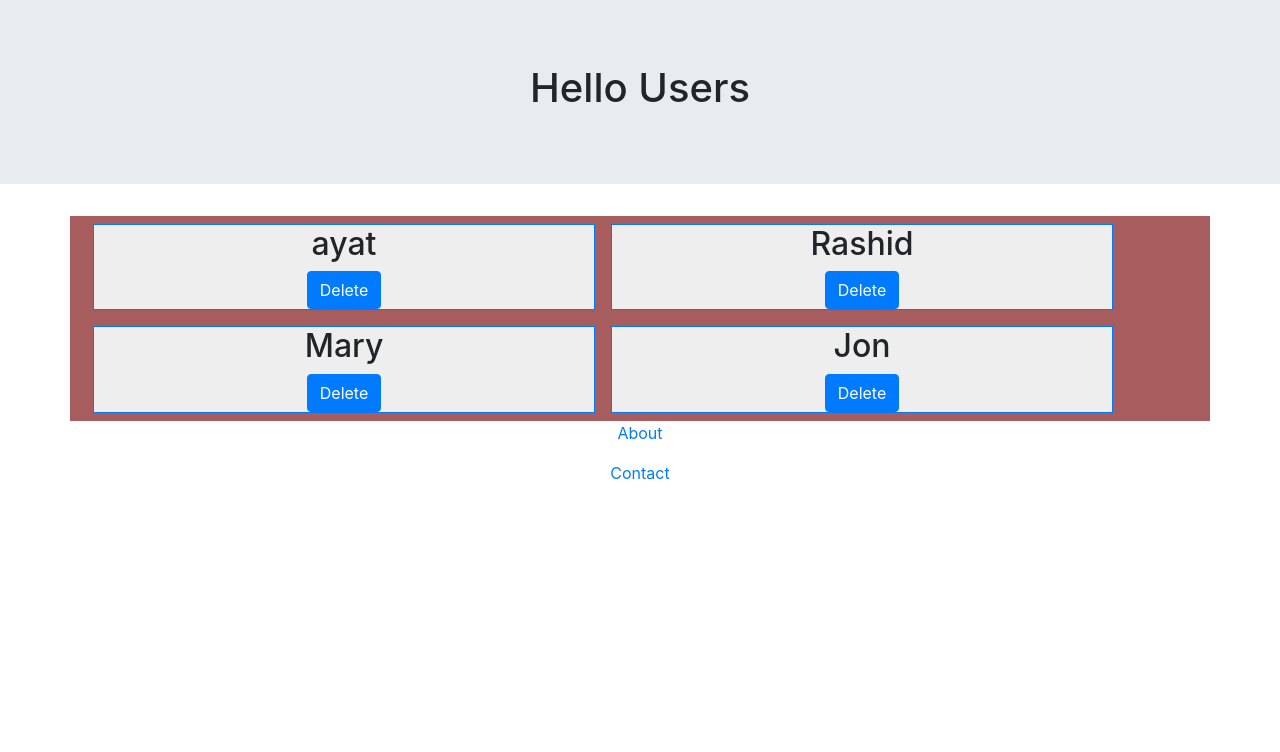
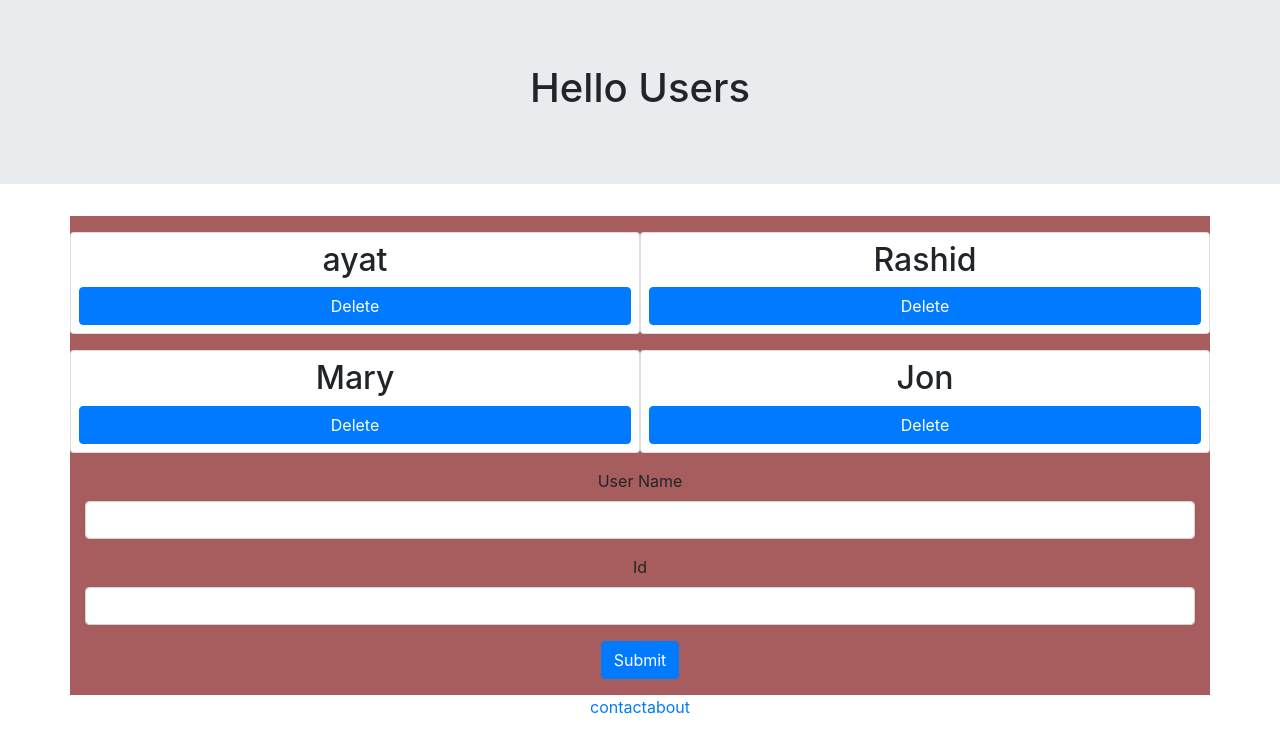
Before and after one commit to ayatrashid89/Account-Management-Console, a React (Create React App) app: page / in a window 1280 px wide. Shown: the top 752 px of the page. Built offline with nearby package versions, Linux system fonts and the light colour scheme.

Commit message:
controlled form

```diff
--- a/package.json
+++ b/package.json
@@ -10,7 +10,7 @@
     "react": "^16.13.1",
     "react-bootstrap": "^1.0.1",
     "react-dom": "^16.13.1",
-    "react-router-dom": "^4.2.2",
+    "react-router-dom": "^4.3.1",
     "react-scripts": "3.4.1",
     "reactstrap": "^8.4.1"
   },
--- a/public/index.html
+++ b/public/index.html
@@ -10,34 +10,14 @@
       content="Web site created using create-react-app"
     />
     <link rel="apple-touch-icon" href="%PUBLIC_URL%/logo192.png" />
-    <!--
-      manifest.json provides metadata used when your web app is installed on a
-      user's mobile device or desktop. See https://developers.google.com/web/fundamentals/web-app-manifest/
-    -->
+    <link rel="stylesheet" href="https://maxcdn.bootstrapcdn.com/bootstrap/4.0.0/css/bootstrap.min.css" integrity="sha384-Gn5384xqQ1aoWXA+058RXPxPg6fy4IWvTNh0E263XmFcJlSAwiGgFAW/dAiS6JXm" crossorigin="anonymous">
     <link rel="manifest" href="%PUBLIC_URL%/manifest.json" />
-    <!--
-      Notice the use of %PUBLIC_URL% in the tags above.
-      It will be replaced with the URL of the `public` folder during the build.
-      Only files inside the `public` folder can be referenced from the HTML.
 
-      Unlike "/favicon.ico" or "favicon.ico", "%PUBLIC_URL%/favicon.ico" will
-      work correctly both with client-side routing and a non-root public URL.
-      Learn how to configure a non-root public URL by running `npm run build`.
-    -->
     <title>React App</title>
   </head>
   <body>
     <noscript>You need to enable JavaScript to run this app.</noscript>
     <div id="root"></div>
-    <!--
-      This HTML file is a template.
-      If you open it directly in the browser, you will see an empty page.
 
-      You can add webfonts, meta tags, or analytics to this file.
-      The build step will place the bundled scripts into the <body> tag.
-
-      To begin the development, run `npm start` or `yarn start`.
-      To create a production bundle, use `npm run build` or `yarn build`.
-    -->
   </body>
 </html>
--- a/src/App.css
+++ b/src/App.css
@@ -7,25 +7,7 @@
   color: #61dafb;
 }
 
-@keyframes App-logo-spin {
-  from {
-    transform: rotate(0deg);
-  }
-  to {
-    transform: rotate(360deg);
-  }
-}
-.block-example {
-
-  margin: 0.5rem;
-  background-color: #eee;
+.container{
+  background-color: rgb(167, 93, 93);
 
 }
-.container{
-  background-color: rgb(167, 93, 93);
-  align-items: center;
-  text-align: center;
-}
-.col{
-  width: 500px;
-}
--- a/src/App.js
+++ b/src/App.js
@@ -1,29 +1,19 @@
-import React,{Component} from 'react';
-import 'bootstrap/dist/css/bootstrap.min.css';
-import { BrowserRouter } from 'react-router-dom';
-import Main from './Component/MainComponent';
-import About from './Component/About';
-import Contact from './Component/Contact';
-import { Switch, Route, Redirect, Link } from 'react-router-dom';
-import './App.css';
+import React, { Component } from "react";
+import Main from "./Component/MainComponent";
+import { BrowserRouter } from "react-router-dom";
 
-class  App extends Component {
+import "./App.css";
 
-render(){
-  return (
-    <div className="App">
-    <BrowserRouter>
-
-    <Switch>
-        <Route exact path='/' component={Main}  />
-        <Route exact path='/about' component={About} />
-        <Route exact path='/contact' component={Contact} />
-        <Route path='./' />
-        </Switch>
-        </BrowserRouter>
-        </div>
-  );
-}
+class App extends Component {
+	render() {
+		return (
+			<BrowserRouter>
+				<div className='App'>
+					<Main />
+				</div>
+			</BrowserRouter>
+		);
+	}
 }
 
 export default App;
--- a/src/Component/About.js
+++ b/src/Component/About.js
@@ -2,7 +2,7 @@ import React from 'react';
 import Jumbotron from 'react-bootstrap/Jumbotron';
 import {Link} from  'react-router-dom';
 
-function Home(props) {
+function About(props) {
     return (
         <div className="container">
              <Jumbotron fluid>
@@ -13,4 +13,4 @@ function Home(props) {
     );
 }
 
-export default Home;
+export default About;
--- /dev/null
+++ b/src/Component/AddUser.js
@@ -0,0 +1,57 @@
+import React, { Component } from 'react';
+
+class AddUser extends Component {
+    constructor(props){
+        super(props);
+        this.state={
+            userName: "",
+            id:"",
+        }
+
+    }
+
+    handleChange(e){
+      this.setState({
+          [e.target.name]: e.target.value
+      });
+
+    }
+    handleSubmit(e){
+        e.preventDefault();
+        this.props.add({
+            userName:this.state.userName,
+            id:this.state.id,
+
+        })
+
+        this.setState({
+            userName: "",
+            id:"",
+        })
+
+    }
+
+    render() {
+        return (
+            <form className="container my-3" onSubmit={this.handleSubmit.bind(this)}>
+                <div className ="form-group">
+                    <label htmlFor="user name">User Name</label>
+                    <input type="text" className="form-control" id="" aria-describedby="user name"
+                     value={this.state.userName}
+                     name="userName"
+                     onChange={this.handleChange.bind(this)} />
+                    </div>
+                <div className="form-group">
+                    <label htmlFor="id">Id</label>
+                    <input type="text" className="form-control" id="" aria-describedby="id"
+                    value={this.state.id}
+                    name="id"
+                    onChange={this.handleChange.bind(this)} />
+                </div>
+                <button type="submit" className="btn btn-primary">Submit</button>
+           </form>
+        );
+    }
+}
+
+export default AddUser;
--- a/src/Component/MainComponent.js
+++ b/src/Component/MainComponent.js
@@ -1,43 +1,45 @@
-import React,{Component} from 'react';
-import User from './user';
-import {Users} from '../users/userArray';
-import {Link } from 'react-router-dom';
+import React, { Component } from "react";
+import "bootstrap/dist/css/bootstrap.min.css";
+import User from "./user";
+import { Users } from "../utilities/UserArray";
+import About from "./About";
+import Contact from "./Contact";
+import { Switch, Route, Redirect, Link } from "react-router-dom";
 
-import 'bootstrap/dist/css/bootstrap.min.css';
-
-
-class  Main extends Component {
+class Main extends Component {
 	constructor(props) {
 		super(props);
 		this.state = {
 			Users: Users,
-        update: null
+			update: null,
 		};
-    console.log(this.state)
+		console.log(this.state);
+	}
+
+	modifyState(id) {
+		const update = this.state.Users.filter((user) => id !== user.id);
+		this.setState({
+			Users: update,
+		});
+	}
+
+
+	addUsers(userData){
+        this.setState({
+			Users: [...this.state.Users, userData]
+		})
 
 	}
 
-
-  modifyState(id) {
-    const update = this.state.Users.filter(user => id !== user.id)
-     this.setState({
-      Users: update
-
-    })
-    }
-
-render(){
+	render() {
 		return (
-
 			<div>
-        <User users={this.state.Users} modify= {this.modifyState.bind(this)}/>
-        <Link to='/about'>About</Link>
-        <p> </p>
-        <Link to='/contact'>Contact</Link>
-
+				<Switch>
+					<Route exact path='/' render={() => <User users={this.state.Users} modify={this.modifyState.bind(this)}  add={this.addUsers.bind(this)} />} />
+					<Route exact path='/about' component={About} />
+					<Route exact path='/contact' component={Contact} />
+				</Switch>
 			</div>
-
-
 		);
 	}
 }
--- a/src/Component/user.js
+++ b/src/Component/user.js
@@ -1,45 +1,42 @@
-import React, { Component } from 'react';
-//import {Container,Row,Col,Button} from 'reactstrap';
-import Container from 'react-bootstrap/Container';
-import Row from 'react-bootstrap/Row';
-import Col from 'react-bootstrap/Col';
-import Button from 'react-bootstrap/Button';
-import Jumbotron from 'react-bootstrap/Jumbotron'
-import '../App.css';
-
-
+import React, { Component } from "react";
+import Button from "react-bootstrap/Button";
+import Jumbotron from "react-bootstrap/Jumbotron";
+import AddUser from "./AddUser";
+import { Link } from "react-router-dom";
+import "../App.css";
 
 class user extends Component {
+	render() {
+		const userArr = this.props.users.map((user) => (
 
-    render() {
-        const userArr = this.props.users.map(user => {
-            return (
-                    <span className="block-example border border-primary" key={user.id}>
-                            <Col  className="col" >
-                                <h2>{user.name}</h2>
-                                <Button variant="primary" onClick={() => this.props.modify(user.id)}>Delete</Button>
-                            </Col>
-                    </span>
-
+				<div className=" card col-12 col-lg-6 mt-3 p-2 " key={user.id}>
+					    <h2>{user.userName}</h2>
+					<Button variant='primary' onClick={() => this.props.modify(user.id)}>
+						Delete
+					</Button>
+				</div>
+		)
 		);
-        });
 
 		return (
-
 			<div>
 				<Jumbotron fluid>
 					<h1>Hello Users</h1>
 				</Jumbotron>
-                <div className="container">
-                    <Container>
-                        <Row>
+				<div className='container'>
+						<div className="row">
 							{userArr}
-                        </Row>
-                    </Container>
 						</div>
+						<div className="row">
+							<AddUser add={this.props.add}/>
+						</div>
+
+
+				</div>
+				<Link to='./contact'>contact</Link>
+				<Link to='./about'>about</Link>
 			</div>
 		);
-
 	}
 }
 
--- a/src/users/userArray.js
+++ b/src/utilities/UserArray.js
@@ -1,18 +1,18 @@
 export const Users=[
     {
         id:1,
-        name:"ayat"
+        userName:"ayat"
      },
     {
          id:2,
-        name:"Rashid"
+        userName:"Rashid"
     },
     {
          id:3,
-        name:"Mary"
+        userName:"Mary"
     },
     {
          id:4,
-        name:"Jon"
+        userName:"Jon"
     }
 ]
```
Also changed, not shown: src/Component/Contact.js (+4 -4 lines), 1 other file (tests, documents, lock files or other folders). Lines whose indentation alone changed are shown as unchanged.
